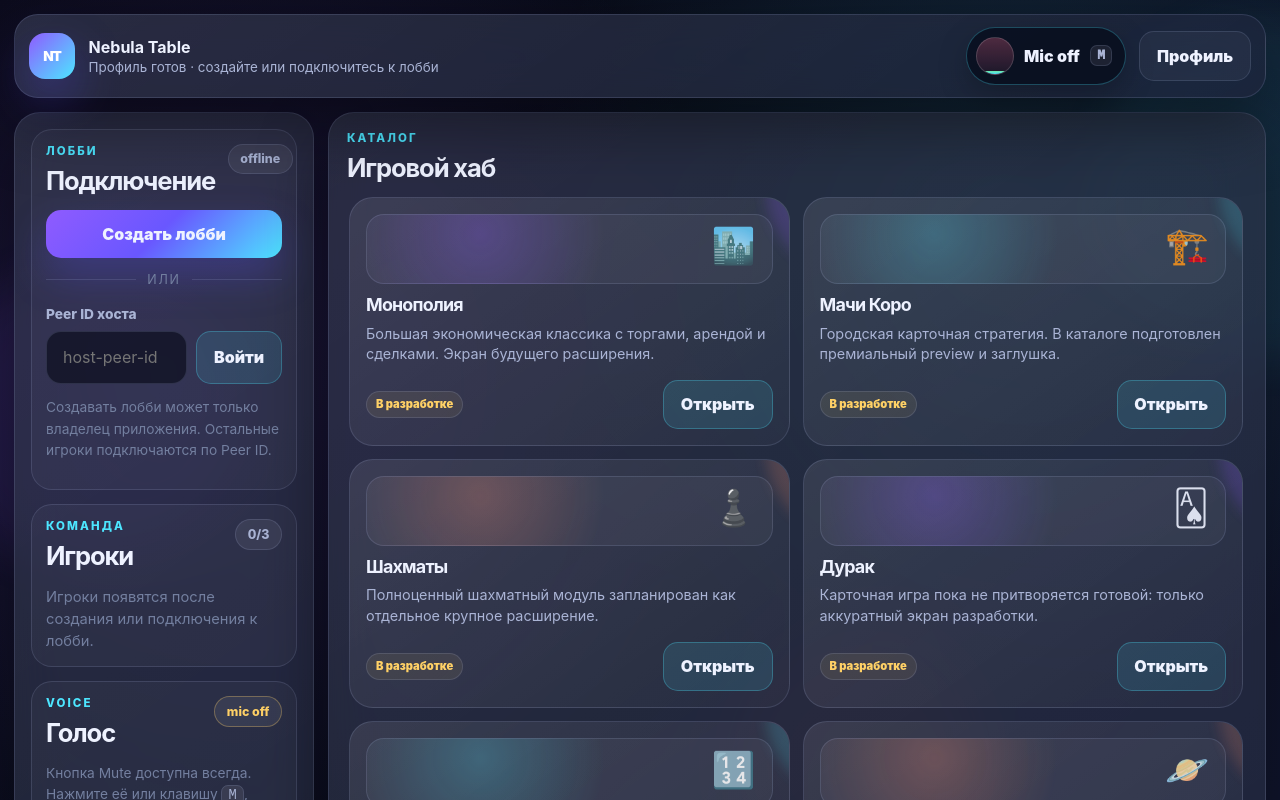
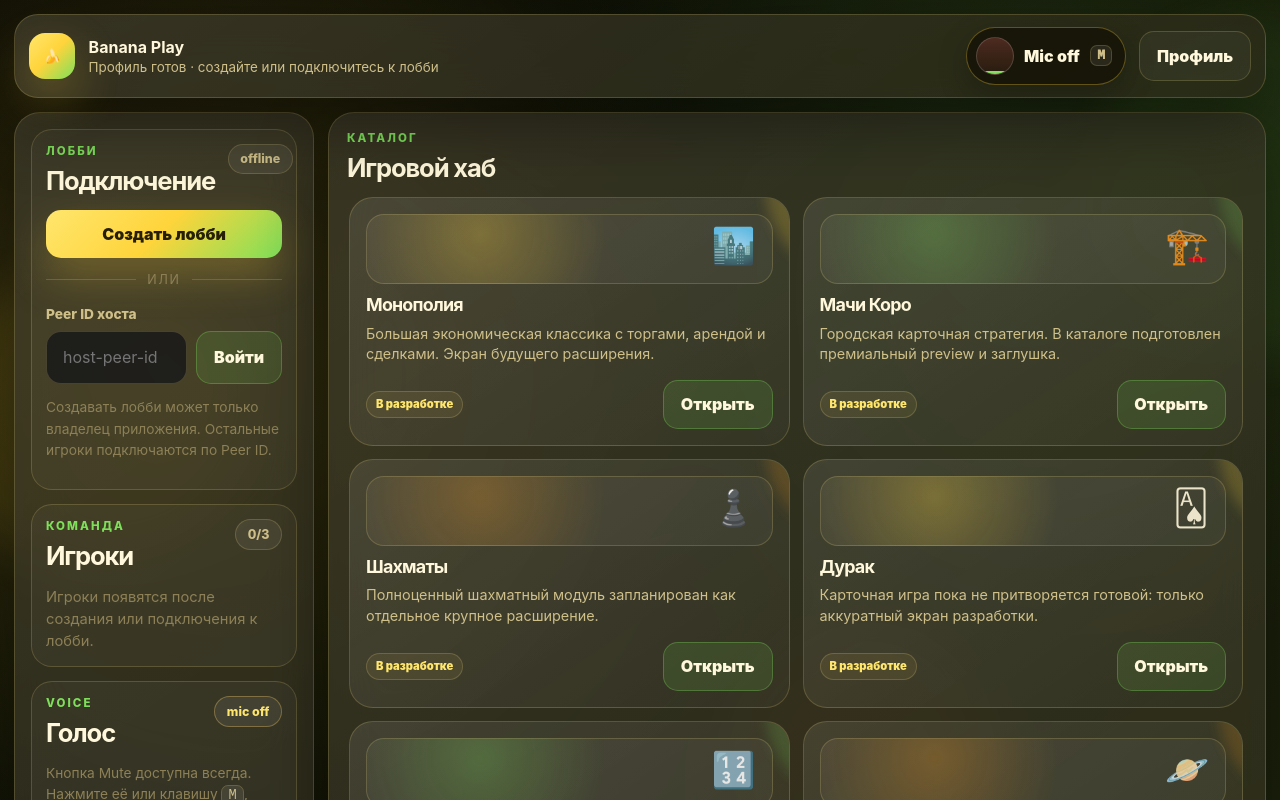
Before and after one commit to playgamebanana/play, a plain HTML site: page index.html in a window 1280 px wide. Both pictures are taken after a click on the button "Войти в хаб". Shown: the top 800 px of the page. Drawn offline with Linux system fonts and the light colour scheme.

Commit message:
Rebrand hub to Banana Play

```diff
--- a/index.html
+++ b/index.html
@@ -3,8 +3,8 @@
 <head>
   <meta charset="UTF-8" />
   <meta name="viewport" content="width=device-width, initial-scale=1.0" />
-  <meta name="description" content="P2P игровой хаб для 2–3 игроков: лобби, чат, голос и мини-игры без backend-сервера." />
-  <title>Nebula Table — P2P игровой хаб</title>
+  <meta name="description" content="Banana Play: яркий P2P игровой хаб для 2–3 игроков с лобби, чатом, голосом и мини-играми без backend-сервера." />
+  <title>Banana Play — P2P игровой хаб</title>
   <link rel="preconnect" href="https://unpkg.com" />
   <link rel="stylesheet" href="style.css" />
 </head>
@@ -16,10 +16,10 @@
   <main class="app-shell">
     <section id="onboarding" class="screen onboarding-screen is-active" aria-label="Создание профиля">
       <div class="brand-card glass-panel">
-        <div class="brand-mark">NT</div>
+        <div class="brand-mark">🍌</div>
         <p class="eyebrow">browser only · peer-to-peer · friends table</p>
-        <h1>Nebula Table</h1>
-        <p class="hero-copy">Красивый многопользовательский хаб для настольных и быстрых игр. Без сервера: только браузер, PeerJS и WebRTC.</p>
+        <h1>Banana Play</h1>
+        <p class="hero-copy">Сочный многопользовательский хаб для настольных и быстрых игр. Без сервера: только браузер, PeerJS и WebRTC.</p>
         <div class="hero-stats">
           <span>2–3 игрока</span>
           <span>чат</span>
@@ -55,9 +55,9 @@
     <section id="lobby" class="screen lobby-screen" aria-label="Игровое лобби">
       <header class="topbar glass-panel">
         <div class="topbar-brand">
-          <div class="brand-mark small">NT</div>
+          <div class="brand-mark small">🍌</div>
           <div>
-            <strong>Nebula Table</strong>
+            <strong>Banana Play</strong>
             <span id="connectionStatus">Профиль готов · создайте или подключитесь к лобби</span>
           </div>
         </div>
--- a/main.js
+++ b/main.js
@@ -1,4 +1,4 @@
-const HOST_PASSWORD = 'nebula-owner-2026';
+const HOST_PASSWORD = '1234';
 const MAX_PLAYERS = 3;
 const AVATARS = ['🜂','🜁','🜃','🜄','🛸','🦊','🐙','🦉','🐲','🧿','⚡','🌙'];
 
@@ -331,7 +331,7 @@
       $('#connectionStatus').textContent = role === 'host' ? 'Лобби создано · поделитесь Peer ID' : 'Подключение к лобби…';
       $('#chatStatus').textContent = 'online';
       $('#chatStatus').className = 'badge success';
-      this.chat.system(role === 'host' ? 'Вы создали лобби как host.' : 'Вы подключаетесь к host-лобби.');
+      this.chat.system(role === 'host' ? 'Вы создали Banana Play лобби как host.' : 'Вы подключаетесь к Banana Play host-лобби.');
     });
     this.bus.on('network:error', (text) => { $('#connectionStatus').textContent = text; this.chat.system('Ошибка: ' + text); });
     this.bus.on('players:update', (players) => this.renderPlayers(players));
@@ -352,10 +352,10 @@
   }
 
   loadProfile() {
-    const stored = JSON.parse(localStorage.getItem('nebula-profile') || '{}');
+    const stored = JSON.parse(localStorage.getItem('banana-play-profile') || '{}');
     return { name: stored.name || '', avatar: stored.avatar || AVATARS[0] };
   }
-  saveProfile() { localStorage.setItem('nebula-profile', JSON.stringify(this.profile)); }
+  saveProfile() { localStorage.setItem('banana-play-profile', JSON.stringify(this.profile)); }
   showOnboarding() {
     $('#onboarding').classList.add('is-active');
     $('#lobby').classList.remove('is-active');
@@ -426,7 +426,7 @@
 
   renderCatalog() {
     $('#gameCatalog').innerHTML = GAMES.map((game, index) => `
-      <article class="game-card" style="--card-glow:${index % 3 === 0 ? 'rgba(143,91,255,.27)' : index % 3 === 1 ? 'rgba(77,230,255,.22)' : 'rgba(255,139,107,.24)'}">
+      <article class="game-card" style="--card-glow:${index % 3 === 0 ? 'rgba(255,212,59,.28)' : index % 3 === 1 ? 'rgba(126,224,90,.24)' : 'rgba(255,159,28,.24)'}">
         <div>
           <div class="game-preview" data-icon="${game.icon}"></div>
           <h3>${game.title}</h3>
--- a/style.css
+++ b/style.css
@@ -1,20 +1,20 @@
 :root {
-  --bg: #080b18;
-  --bg-deep: #050711;
-  --surface: rgba(20, 25, 48, 0.72);
-  --surface-strong: rgba(31, 38, 70, 0.92);
-  --surface-soft: rgba(255, 255, 255, 0.06);
-  --border: rgba(190, 207, 255, 0.14);
-  --border-strong: rgba(139, 167, 255, 0.34);
-  --text: #eef2ff;
-  --text-soft: #aab4d5;
-  --muted: #737f9f;
-  --accent-violet: #8f5bff;
-  --accent-cyan: #4de6ff;
-  --accent-coral: #ff8b6b;
-  --success: #6ee7a8;
-  --warning: #ffd166;
-  --error: #ff6f91;
+  --bg: #101006;
+  --bg-deep: #070803;
+  --surface: rgba(35, 31, 16, 0.74);
+  --surface-strong: rgba(54, 45, 20, 0.92);
+  --surface-soft: rgba(255, 236, 155, 0.07);
+  --border: rgba(255, 230, 137, 0.18);
+  --border-strong: rgba(255, 214, 75, 0.42);
+  --text: #fff8dc;
+  --text-soft: #cfc08a;
+  --muted: #8d8056;
+  --accent-violet: #ffd43b;
+  --accent-cyan: #7ee05a;
+  --accent-coral: #ff9f1c;
+  --success: #8bdc65;
+  --warning: #ffe66d;
+  --error: #ff6b6b;
   --shadow: 0 24px 70px rgba(0, 0, 0, 0.42);
   --radius-xl: 30px;
   --radius-lg: 22px;
@@ -32,24 +32,24 @@
   color: var(--text);
   font-family: var(--font);
   background:
-    radial-gradient(circle at 15% 15%, rgba(143, 91, 255, 0.18), transparent 34rem),
-    radial-gradient(circle at 78% 10%, rgba(77, 230, 255, 0.14), transparent 30rem),
-    linear-gradient(135deg, var(--bg-deep), #10152d 58%, #090d1e);
+    radial-gradient(circle at 15% 15%, rgba(255, 212, 59, 0.20), transparent 34rem),
+    radial-gradient(circle at 78% 10%, rgba(126, 224, 90, 0.14), transparent 30rem),
+    linear-gradient(135deg, var(--bg-deep), #1c210b 58%, #0c0d04);
 }
 
 button, input { font: inherit; }
 button { cursor: pointer; }
 button:disabled { cursor: not-allowed; opacity: 0.46; filter: grayscale(0.35); }
-:focus-visible { outline: 3px solid rgba(77, 230, 255, 0.42); outline-offset: 3px; }
+:focus-visible { outline: 3px solid rgba(255, 212, 59, 0.46); outline-offset: 3px; }
 .hidden { display: none !important; }
 .muted { color: var(--text-soft); }
 .error-text { color: var(--error); margin: 0.65rem 0 0; font-size: 0.9rem; }
 kbd { border: 1px solid var(--border); border-radius: 7px; padding: 0.12rem 0.38rem; background: rgba(255,255,255,0.08); color: var(--text-soft); }
 
 .ambient { position: fixed; border-radius: 999px; pointer-events: none; filter: blur(22px); opacity: 0.46; animation: drift 12s ease-in-out infinite alternate; }
-.ambient-one { width: 18rem; height: 18rem; left: -5rem; top: 18rem; background: rgba(143,91,255,.24); }
-.ambient-two { width: 20rem; height: 20rem; right: -7rem; top: 3rem; background: rgba(77,230,255,.18); animation-delay: -3s; }
-.ambient-three { width: 15rem; height: 15rem; right: 26%; bottom: -6rem; background: rgba(255,139,107,.16); animation-delay: -5s; }
+.ambient-one { width: 18rem; height: 18rem; left: -5rem; top: 18rem; background: rgba(255,212,59,.25); }
+.ambient-two { width: 20rem; height: 20rem; right: -7rem; top: 3rem; background: rgba(126,224,90,.18); animation-delay: -3s; }
+.ambient-three { width: 15rem; height: 15rem; right: 26%; bottom: -6rem; background: rgba(255,159,28,.18); animation-delay: -5s; }
 @keyframes drift { to { transform: translate3d(2rem, -1.2rem, 0) scale(1.08); } }
 
 .app-shell { width: min(1820px, calc(100% - 28px)); margin: 0 auto; padding: 14px 0; }
@@ -64,8 +64,8 @@
 
 .onboarding-screen { grid-template-columns: minmax(300px, 1.05fr) minmax(320px, .85fr); gap: 24px; align-items: stretch; padding: clamp(18px, 4vw, 58px) 0; }
 .brand-card, .profile-card { border-radius: var(--radius-xl); padding: clamp(26px, 5vw, 58px); position: relative; overflow: hidden; }
-.brand-card::after { content: ""; position: absolute; inset: auto -12% -18% 12%; height: 18rem; background: linear-gradient(90deg, rgba(143,91,255,.34), rgba(77,230,255,.20)); border-radius: 50%; filter: blur(38px); }
-.brand-mark { display: grid; place-items: center; width: 74px; height: 74px; border-radius: 24px; background: linear-gradient(135deg, var(--accent-violet), var(--accent-cyan)); color: white; font-weight: 950; letter-spacing: -0.08em; box-shadow: 0 18px 45px rgba(95, 83, 255, .35); }
+.brand-card::after { content: ""; position: absolute; inset: auto -12% -18% 12%; height: 18rem; background: linear-gradient(90deg, rgba(255,212,59,.35), rgba(126,224,90,.22)); border-radius: 50%; filter: blur(38px); }
+.brand-mark { display: grid; place-items: center; width: 74px; height: 74px; border-radius: 24px; background: linear-gradient(135deg, #ffe66d, #ffd43b 48%, #7ee05a); color: #2a2307; font-weight: 950; letter-spacing: -0.08em; box-shadow: 0 18px 45px rgba(255, 212, 59, .28); }
 .brand-mark.small { width: 46px; height: 46px; border-radius: 16px; font-size: .85rem; }
 .eyebrow { margin: 0 0 .65rem; color: var(--accent-cyan); text-transform: uppercase; letter-spacing: .18em; font-size: .72rem; font-weight: 800; }
 .eyebrow.accent { color: var(--accent-coral); }
@@ -78,16 +78,16 @@
 .hero-stats span, .badge { border: 1px solid var(--border); border-radius: 999px; padding: .42rem .72rem; background: rgba(255,255,255,.065); color: var(--text-soft); font-size: .78rem; font-weight: 800; }
 .badge.neutral { color: var(--text-soft); }
 .badge.warning { color: var(--warning); border-color: rgba(255,209,102,.32); }
-.badge.success { color: var(--success); border-color: rgba(110,231,168,.34); }
-.badge.danger { color: var(--error); border-color: rgba(255,111,145,.34); }
+.badge.success { color: var(--success); border-color: rgba(139,220,101,.36); }
+.badge.danger { color: var(--error); border-color: rgba(255,107,107,.34); }
 
 .field-label { display: block; color: var(--text-soft); font-weight: 800; font-size: .86rem; margin: 1.2rem 0 .55rem; }
 .input { width: 100%; border: 1px solid var(--border); border-radius: 15px; background: rgba(5, 8, 19, .58); color: var(--text); padding: .95rem 1rem; transition: border-color .2s, box-shadow .2s, background .2s; }
-.input:hover, .input:focus { border-color: var(--border-strong); background: rgba(5, 8, 19, .74); box-shadow: 0 0 0 4px rgba(77,230,255,.07); }
+.input:hover, .input:focus { border-color: var(--border-strong); background: rgba(5, 8, 19, .74); box-shadow: 0 0 0 4px rgba(255,212,59,.08); }
 .avatar-grid { display: grid; grid-template-columns: repeat(6, minmax(42px, 1fr)); gap: .7rem; }
 .avatar-option, .avatar { display: grid; place-items: center; border-radius: 16px; background: linear-gradient(145deg, rgba(255,255,255,.13), rgba(255,255,255,.035)); border: 1px solid var(--border); }
 .avatar-option { height: 58px; font-size: 1.55rem; transition: transform .2s, border-color .2s, box-shadow .2s; }
-.avatar-option:hover, .avatar-option.is-selected { transform: translateY(-3px); border-color: var(--accent-cyan); box-shadow: 0 12px 30px rgba(77,230,255,.15); }
+.avatar-option:hover, .avatar-option.is-selected { transform: translateY(-3px); border-color: var(--accent-cyan); box-shadow: 0 12px 30px rgba(255,212,59,.18); }
 .avatar { width: 44px; height: 44px; font-size: 1.25rem; flex: 0 0 auto; }
 .avatar.big { width: 70px; height: 70px; border-radius: 22px; font-size: 2rem; }
 .profile-preview { display: flex; gap: 1rem; align-items: center; margin: 1.35rem 0; padding: 1rem; border-radius: 20px; background: rgba(255,255,255,.055); border: 1px solid var(--border); }
@@ -97,10 +97,10 @@
 .btn { border: 1px solid var(--border); border-radius: 15px; padding: .86rem 1.05rem; color: var(--text); background: rgba(255,255,255,.07); font-weight: 900; transition: transform .18s, box-shadow .18s, border-color .18s, background .18s; }
 .btn:hover:not(:disabled) { transform: translateY(-2px); border-color: var(--border-strong); box-shadow: 0 13px 28px rgba(0,0,0,.22); }
 .btn:active:not(:disabled) { transform: translateY(0); }
-.btn-primary { border: 0; background: linear-gradient(135deg, var(--accent-violet), #6957ff 48%, var(--accent-cyan)); box-shadow: 0 18px 40px rgba(95, 83, 255, .28); }
-.btn-secondary { border-color: rgba(77,230,255,.28); background: rgba(77,230,255,.12); }
+.btn-primary { border: 0; background: linear-gradient(135deg, #ffe66d, #ffd43b 48%, #7ee05a); color: #261f05; box-shadow: 0 18px 40px rgba(255, 212, 59, .25); }
+.btn-secondary { border-color: rgba(126,224,90,.30); background: rgba(126,224,90,.12); }
 .btn-ghost { background: rgba(255,255,255,.045); }
-.btn-danger { border-color: rgba(255,111,145,.34); background: rgba(255,111,145,.13); }
+.btn-danger { border-color: rgba(255,107,107,.34); background: rgba(255,107,107,.13); }
 .btn-wide { width: 100%; }
 
 .lobby-screen { grid-template-columns: 330px minmax(420px, 1fr) 360px; grid-template-rows: auto 1fr; gap: 14px; }
@@ -115,7 +115,7 @@
 .divider::before, .divider::after { content: ""; height: 1px; background: var(--border); }
 .inline-form { display: grid; grid-template-columns: 1fr auto; gap: .55rem; }
 .hint { color: var(--muted); line-height: 1.55; font-size: .86rem; }
-.peer-box { margin-top: .9rem; padding: .8rem; border-radius: 15px; background: rgba(77,230,255,.08); border: 1px solid rgba(77,230,255,.22); }
+.peer-box { margin-top: .9rem; padding: .8rem; border-radius: 15px; background: rgba(255,212,59,.10); border: 1px solid rgba(255,212,59,.25); }
 .peer-box span { display: block; color: var(--text-soft); font-size: .78rem; margin-bottom: .35rem; }
 .copy-id { width: 100%; text-align: left; color: var(--text); background: none; border: 0; padding: 0; font-weight: 900; overflow-wrap: anywhere; }
 
@@ -132,9 +132,9 @@
 .flag.mic-on { color: var(--success); }
 .flag.mic-off { color: var(--error); }
 
-.mute-button { display: flex; align-items: center; gap: .65rem; border-radius: 999px; border: 1px solid rgba(77,230,255,.28); padding: .55rem .78rem .55rem .55rem; background: rgba(7, 12, 27, .78); color: var(--text); font-weight: 950; box-shadow: 0 10px 30px rgba(0,0,0,.24); }
-.mic-orb { position: relative; display: grid; place-items: end center; width: 38px; height: 38px; overflow: hidden; border-radius: 999px; border: 1px solid rgba(255,255,255,.16); background: linear-gradient(180deg, rgba(255,111,145,.28), rgba(255,111,145,.08)); }
-.mute-button.is-live .mic-orb { background: linear-gradient(180deg, rgba(110,231,168,.2), rgba(77,230,255,.16)); }
+.mute-button { display: flex; align-items: center; gap: .65rem; border-radius: 999px; border: 1px solid rgba(255,212,59,.32); padding: .55rem .78rem .55rem .55rem; background: rgba(20, 19, 6, .82); color: var(--text); font-weight: 950; box-shadow: 0 10px 30px rgba(0,0,0,.24); }
+.mic-orb { position: relative; display: grid; place-items: end center; width: 38px; height: 38px; overflow: hidden; border-radius: 999px; border: 1px solid rgba(255,255,255,.16); background: linear-gradient(180deg, rgba(255,107,107,.24), rgba(255,107,107,.08)); }
+.mute-button.is-live .mic-orb { background: linear-gradient(180deg, rgba(139,220,101,.22), rgba(255,212,59,.16)); }
 .mic-level { width: 100%; height: 8%; background: linear-gradient(180deg, var(--success), var(--accent-cyan)); transition: height .09s linear; }
 .remote-audio audio { display: none; }
 
@@ -144,18 +144,18 @@
 .proposal-actions { display: flex; gap: .55rem; flex-wrap: wrap; }
 .game-catalog { display: grid; grid-template-columns: repeat(3, minmax(0, 1fr)); gap: 13px; overflow: auto; padding: 2px 4px 8px 2px; }
 .game-card { position: relative; min-height: 210px; overflow: hidden; border-radius: 24px; padding: 16px; border: 1px solid var(--border); background: linear-gradient(145deg, rgba(255,255,255,.09), rgba(255,255,255,.028)); transition: transform .22s, border-color .22s, box-shadow .22s; display: flex; flex-direction: column; justify-content: space-between; }
-.game-card:hover { transform: translateY(-5px); border-color: rgba(77,230,255,.34); box-shadow: 0 22px 50px rgba(0,0,0,.28); }
-.game-card::before { content: ""; position: absolute; inset: -40% -35% auto auto; width: 11rem; height: 11rem; border-radius: 50%; background: var(--card-glow, rgba(143,91,255,.22)); filter: blur(7px); opacity: .75; }
-.game-preview { height: 70px; border-radius: 18px; margin-bottom: 12px; border: 1px solid var(--border); background: radial-gradient(circle at 28% 28%, var(--card-glow, rgba(143,91,255,.26)), transparent 42%), rgba(255,255,255,.045); position: relative; overflow: hidden; }
+.game-card:hover { transform: translateY(-5px); border-color: rgba(255,212,59,.38); box-shadow: 0 22px 50px rgba(0,0,0,.28); }
+.game-card::before { content: ""; position: absolute; inset: -40% -35% auto auto; width: 11rem; height: 11rem; border-radius: 50%; background: var(--card-glow, rgba(255,212,59,.24)); filter: blur(7px); opacity: .75; }
+.game-preview { height: 70px; border-radius: 18px; margin-bottom: 12px; border: 1px solid var(--border); background: radial-gradient(circle at 28% 28%, var(--card-glow, rgba(255,212,59,.27)), transparent 42%), rgba(255,255,255,.045); position: relative; overflow: hidden; }
 .game-preview::after { content: attr(data-icon); position: absolute; right: 16px; top: 9px; font-size: 2.2rem; opacity: .9; }
 .game-card p { color: var(--text-soft); margin: .55rem 0 .9rem; line-height: 1.45; font-size: .9rem; }
 .game-card-footer { display: flex; align-items: center; justify-content: space-between; gap: .6rem; }
-.status-pill { border-radius: 999px; border: 1px solid var(--border); padding: .34rem .56rem; font-size: .7rem; font-weight: 950; color: var(--success); background: rgba(110,231,168,.08); }
+.status-pill { border-radius: 999px; border: 1px solid var(--border); padding: .34rem .56rem; font-size: .7rem; font-weight: 950; color: var(--success); background: rgba(139,220,101,.09); }
 .status-pill.soon { color: var(--warning); background: rgba(255,209,102,.08); }
 
 .game-container { min-height: 0; overflow: auto; flex: 1; border-radius: 24px; border: 1px solid var(--border); background: rgba(3,6,16,.28); padding: 16px; }
 .game-shell { display: grid; gap: 14px; }
-.game-hero { display: flex; justify-content: space-between; gap: 1rem; align-items: flex-start; padding: 18px; border-radius: 24px; background: linear-gradient(135deg, rgba(143,91,255,.14), rgba(77,230,255,.075)); border: 1px solid var(--border); }
+.game-hero { display: flex; justify-content: space-between; gap: 1rem; align-items: flex-start; padding: 18px; border-radius: 24px; background: linear-gradient(135deg, rgba(255,212,59,.16), rgba(126,224,90,.08)); border: 1px solid var(--border); }
 .game-grid-two { display: grid; grid-template-columns: repeat(2, minmax(0,1fr)); gap: 14px; }
 .game-panel { border: 1px solid var(--border); background: rgba(255,255,255,.045); border-radius: 22px; padding: 16px; }
 .stat-row { display: flex; justify-content: space-between; gap: 1rem; padding: .55rem 0; border-bottom: 1px solid rgba(255,255,255,.07); color: var(--text-soft); }
@@ -167,20 +167,20 @@
 .board { display: grid; gap: 4px; width: min(100%, 460px); margin: 0 auto; }
 .cell { aspect-ratio: 1; border: 1px solid var(--border); border-radius: 9px; background: rgba(255,255,255,.055); color: var(--text); font-weight: 950; display: grid; place-items: center; min-width: 0; transition: transform .12s, background .12s; }
 .cell:hover:not(:disabled) { transform: scale(1.04); border-color: var(--accent-cyan); }
-.cell.hit { background: rgba(255,111,145,.24); color: var(--error); }
-.cell.miss { background: rgba(77,230,255,.13); color: var(--accent-cyan); }
-.cell.ship { background: rgba(110,231,168,.15); }
+.cell.hit { background: rgba(255,107,107,.24); color: var(--error); }
+.cell.miss { background: rgba(126,224,90,.14); color: var(--accent-cyan); }
+.cell.ship { background: rgba(139,220,101,.16); }
 .cell.mark-x { color: var(--accent-coral); font-size: 1.4rem; }
 .cell.mark-o { color: var(--accent-cyan); font-size: 1.4rem; }
 .truth-card { min-height: 180px; display: grid; place-items: center; text-align: center; font-size: 1.25rem; line-height: 1.5; }
-.stub-screen { min-height: 420px; display: grid; place-items: center; text-align: center; border-radius: 28px; background: radial-gradient(circle at top, rgba(143,91,255,.20), transparent 40%), rgba(255,255,255,.035); border: 1px solid var(--border); padding: 28px; }
+.stub-screen { min-height: 420px; display: grid; place-items: center; text-align: center; border-radius: 28px; background: radial-gradient(circle at top, rgba(255,212,59,.22), transparent 40%), rgba(255,255,255,.035); border: 1px solid var(--border); padding: 28px; }
 .stub-screen .status-pill { margin: 0 auto 1rem; display: inline-flex; }
 
 .chat-panel { min-height: 0; flex: 1; display: flex; flex-direction: column; }
 .chat-heading { flex: 0 0 auto; }
 .chat-messages { flex: 1; min-height: 320px; overflow: auto; display: flex; flex-direction: column; gap: .65rem; padding-right: 4px; }
 .chat-message { max-width: 88%; padding: .72rem .85rem; border-radius: 17px; background: rgba(255,255,255,.07); border: 1px solid var(--border); line-height: 1.45; }
-.chat-message.own { align-self: flex-end; background: linear-gradient(135deg, rgba(143,91,255,.32), rgba(77,230,255,.12)); }
+.chat-message.own { align-self: flex-end; background: linear-gradient(135deg, rgba(255,212,59,.28), rgba(126,224,90,.13)); }
 .chat-message.system { align-self: center; max-width: 100%; color: var(--warning); background: rgba(255,209,102,.08); border-color: rgba(255,209,102,.20); font-size: .86rem; }
 .chat-message small { display: block; color: var(--muted); margin-bottom: .22rem; font-weight: 800; }
 .chat-form { display: grid; grid-template-columns: 1fr auto; gap: .55rem; margin-top: 12px; }
```
